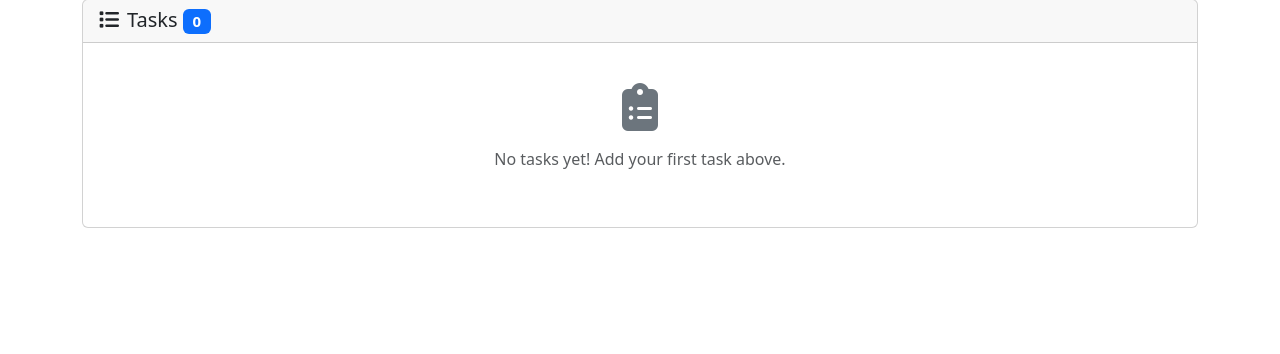
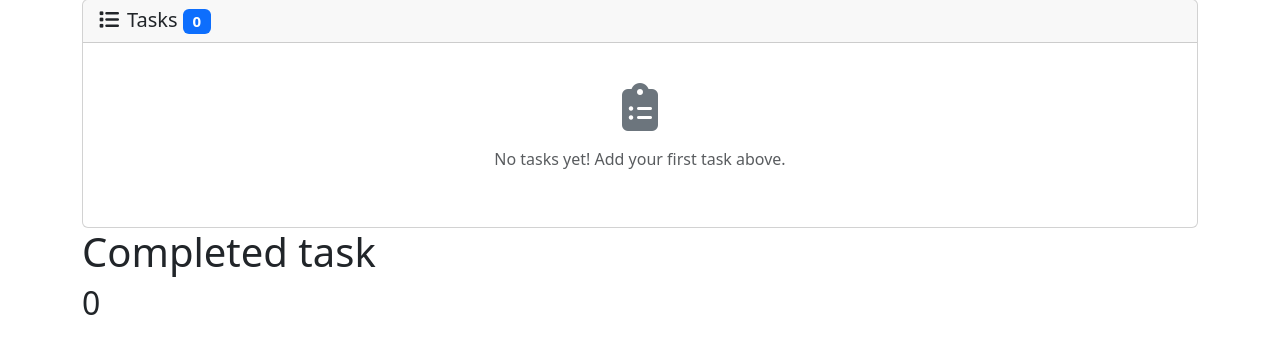
Before and after one commit to Pritam-mb/django-projects, a Django app: page / in a window 1280 px wide. Shown: the part 241-595 px from the top of the page. Run offline with Django 5.2, Linux system fonts and the light colour scheme; data that the repository does not hold is empty.

Commit message:
all done

```diff
--- a/project2/template/home.html
+++ b/project2/template/home.html
@@ -46,18 +46,17 @@
                         {% for task in tasks %}
                         <li class="list-group-item d-flex justify-content-between align-items-center">
                             <div class="d-flex align-items-center">
-                                <input type="checkbox" class="form-check-input me-3"
-                                       {% if task.iscompleted %}checked{% endif %}>
-                                <span {% if task.iscompleted %}class="text-decoration-line-through text-muted"{% endif %}>
-                                    {{ task.task }}
-                                </span>
+                                <a href="{% url 'mark_as_done' task.id %}">mark as done</a>
                             </div>
+                            <h1>{{ task.task }}</h1>
                             <div class="btn-group" role="group">
-                                <button class="btn btn-outline-info btn-sm">
+                                <a href="{% url 'edit_task' task.id %}" class="btn btn-outline-info btn-sm">
                                     <i class="fas fa-edit"></i>
-                                </button>
-                                <button class="btn btn-outline-danger btn-sm">
-                                    <i class="fas fa-trash"></i>
+                                </a>
+                                 <a href="{% url 'delete_task' task.id %}" class="btn btn-outline-info btn-sm">
+                                  <i class="fas fa-trash"></i>
+                                </a>
+
                                 </button>
                             </div>
                         </li>
@@ -97,8 +96,17 @@
             </div>
         </div>
         {% endif %}
+
+
+        <div>
+            <h1>Completed task</h1>
+            <h2>{{ completed_tasks|length }}</h2>
+
+            {% for task in completed_tasks %}
+                <p>{{ task.task }}</p>
+            {% endfor %}
+        </div>
     </div>
-
     <script src="https://cdn.jsdelivr.net/npm/bootstrap@5.3.8/dist/js/bootstrap.bundle.min.js"></script>
 </body>
 </html>
--- a/project2/todo/views.py
+++ b/project2/todo/views.py
@@ -5,4 +5,9 @@ from todoapp.models import Task
 # Create your views here.
 def home(request):
     tasks = Task.objects.filter(iscompleted = False).order_by('-updated_at')
-    return render(request, 'home.html', {'tasks': tasks})
+    completed_task = Task.objects.filter(iscompleted = True).order_by('updated_at')
+    context ={
+        'tasks': tasks,
+        'completed_tasks': completed_task
+    }
+    return render(request, 'home.html', context)
--- a/project2/todoapp/urls.py
+++ b/project2/todoapp/urls.py
@@ -5,5 +5,8 @@ urlpatterns = [
    # Handles home page with task list
     # path('', views.home, name='home'),
 
-    path('addtask/',views.add_task, name='add_task')
+    path('addtask/',views.add_task, name='add_task'),
+    path('mark_as_done/<int:pk>',views.mark_as_done, name ='mark_as_done'),
+    path('edit_task/<int:pk>/', views.edit_task, name='edit_task'),
+    path('delete_task/<int:pk>/',views.delete_task,name='delete_task')
 ]
```
Also changed, not shown: project2/template/edit_task.html (added, +34 -0 lines), project2/todoapp/views.py (+29 -1 lines).
